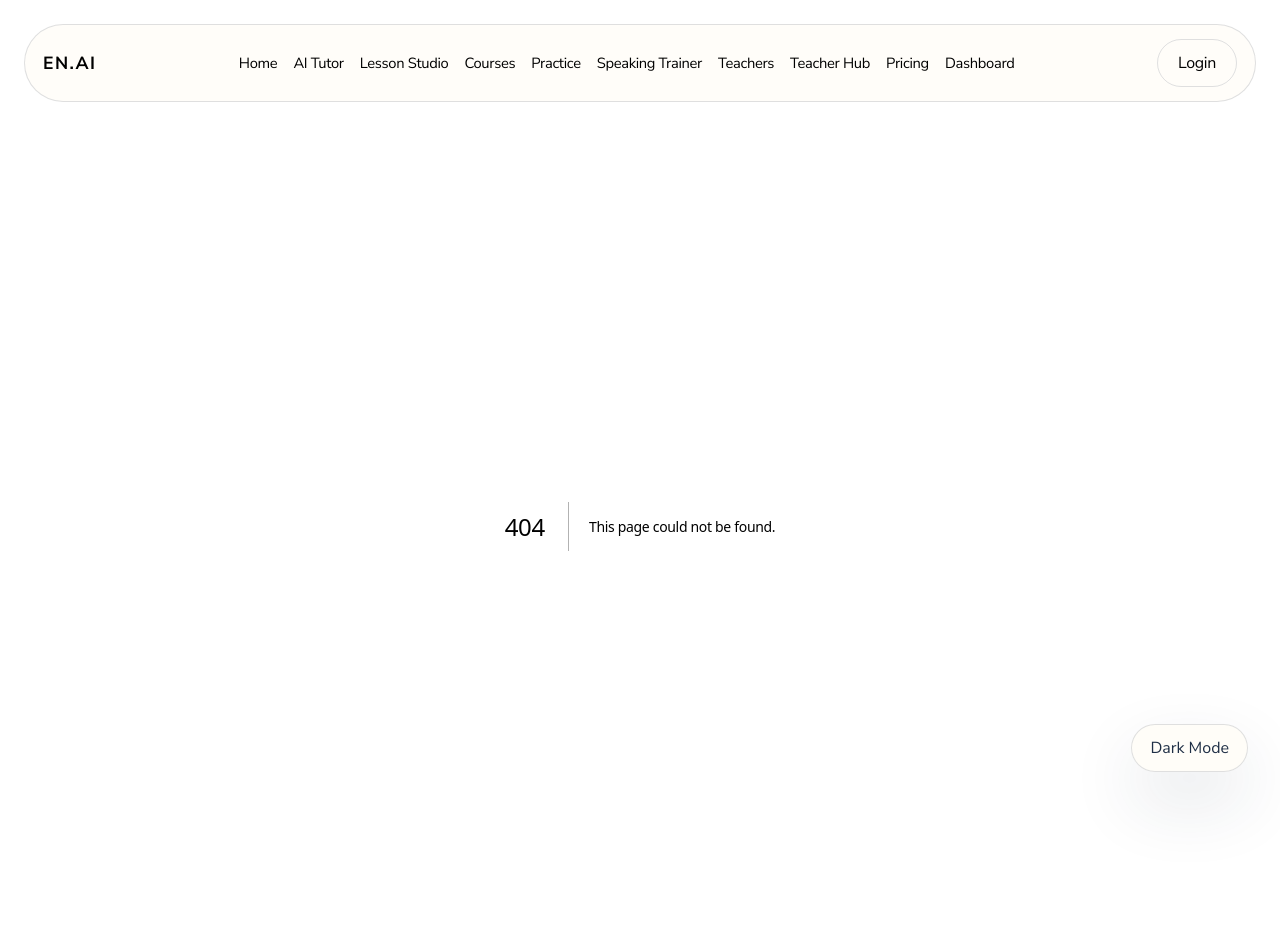
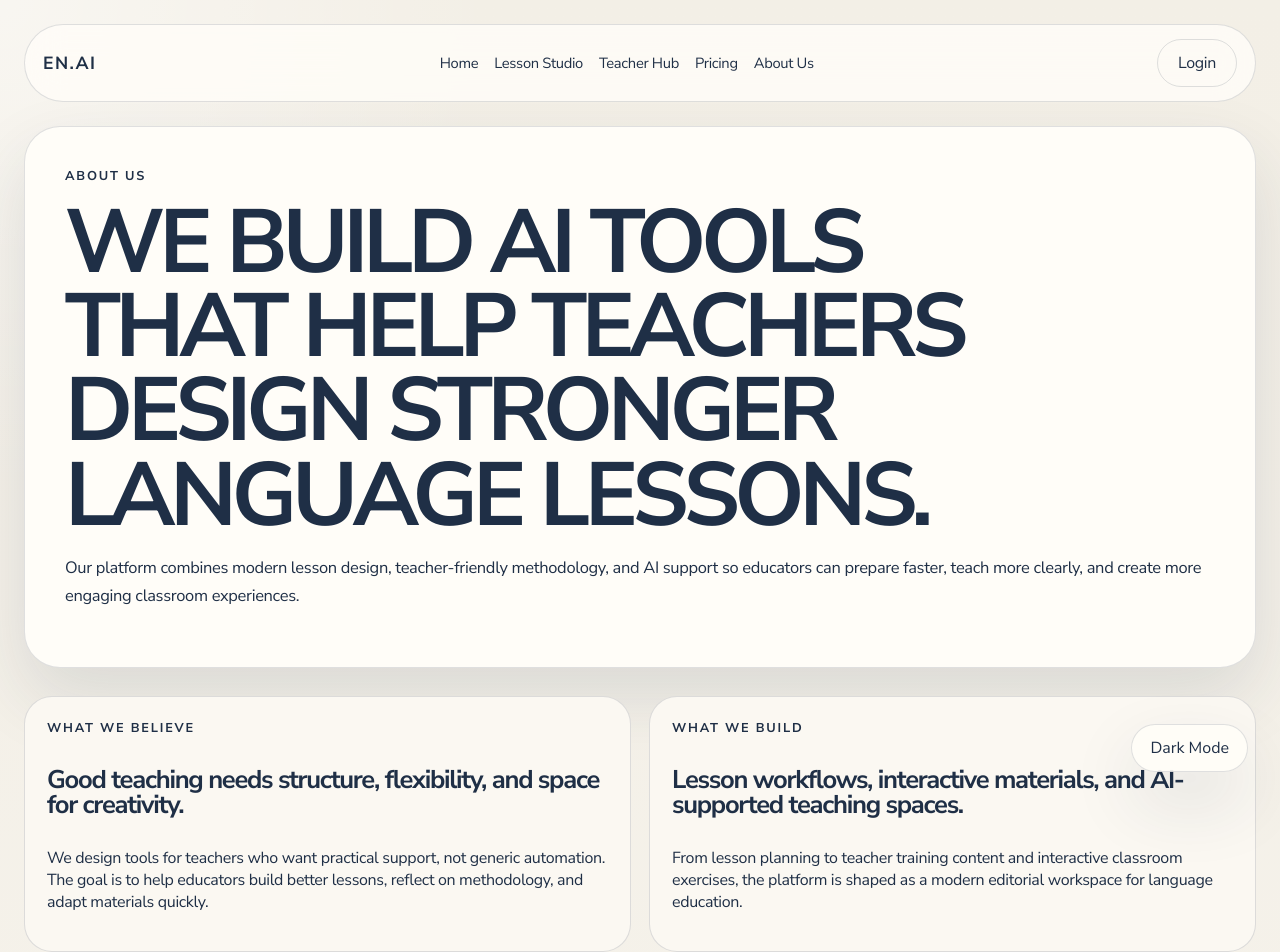
Before and after one commit to lana486/2, a Next.js app: page /about-us in a window 1280 px wide. Before the commit this address had no page. Shown: the top 952 px of the page. Built offline with nearby package versions, Linux system fonts and the light colour scheme.

Commit message:
Simplify navigation and add about page

```diff
--- /dev/null
+++ b/app/about-us/page.tsx
@@ -0,0 +1,34 @@
+export default function AboutUsPage() {
+  return (
+    <main className="page-stack">
+      <section className="page-hero">
+        <p className="eyebrow">About Us</p>
+        <h1>We build AI tools that help teachers design stronger language lessons.</h1>
+        <p className="lead">
+          Our platform combines modern lesson design, teacher-friendly methodology, and AI support so educators
+          can prepare faster, teach more clearly, and create more engaging classroom experiences.
+        </p>
+      </section>
+
+      <section className="lesson-two-col">
+        <article className="interactive-card">
+          <p className="eyebrow">What We Believe</p>
+          <h3>Good teaching needs structure, flexibility, and space for creativity.</h3>
+          <p>
+            We design tools for teachers who want practical support, not generic automation. The goal is to help
+            educators build better lessons, reflect on methodology, and adapt materials quickly.
+          </p>
+        </article>
+
+        <article className="interactive-card">
+          <p className="eyebrow">What We Build</p>
+          <h3>Lesson workflows, interactive materials, and AI-supported teaching spaces.</h3>
+          <p>
+            From lesson planning to teacher training content and interactive classroom exercises, the platform is
+            shaped as a modern editorial workspace for language education.
+          </p>
+        </article>
+      </section>
+    </main>
+  );
+}
--- a/components/main-nav.tsx
+++ b/components/main-nav.tsx
@@ -2,15 +2,10 @@ import Link from "next/link";
 
 const links = [
   { href: "/", label: "Home" },
-  { href: "/ai-tutor", label: "AI Tutor" },
   { href: "/lesson-studio", label: "Lesson Studio" },
-  { href: "/courses", label: "Courses" },
-  { href: "/practice", label: "Practice" },
-  { href: "/speaking-trainer", label: "Speaking Trainer" },
-  { href: "/teachers", label: "Teachers" },
   { href: "/teachers/grammar-basics", label: "Teacher Hub" },
   { href: "/pricing", label: "Pricing" },
-  { href: "/dashboard", label: "Dashboard" },
+  { href: "/about-us", label: "About Us" },
 ];
 
 export function MainNav() {
```
